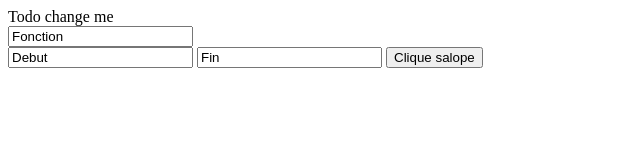
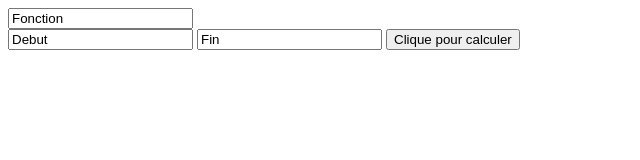
Before and after one commit to Funigtor/projetTHL, a website: page client.html in a window 1280 px wide. Shown: the whole page, without its empty margins (0-640 px from the left). Drawn offline with nearby package versions, Linux system fonts and the light colour scheme; no server answers.

Commit message:
Prépare le client en cachant le débug
Plus autre détail

```diff
--- a/client.html
+++ b/client.html
@@ -7,14 +7,14 @@
 </head>
 
 <body>
-	<div id="hello">Todo change me</div>
+	<div id="hello" style="display: none">Todo change me</div>
 	<form>
 		<input id="fonction" value="Fonction">
 		<br />
 		<input id="debut" value="Debut">
 		<input id="fin" value="Fin">
 		<!--<input id="pas" value="Pas">-->
-		<button id="clickMe">Clique salope</button>
+		<button id="clickMe">Clique pour calculer</button>
 	</form>
 	<canvas id="graph" width="1000" height="500"></canvas>
 	<script src="/client.js"></script>
```
